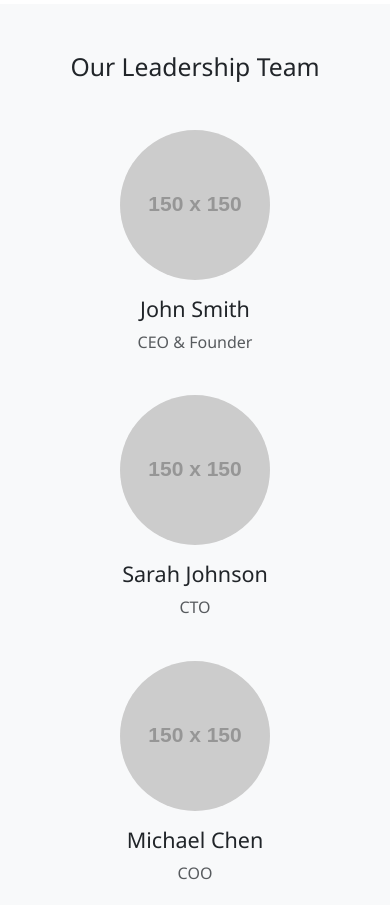
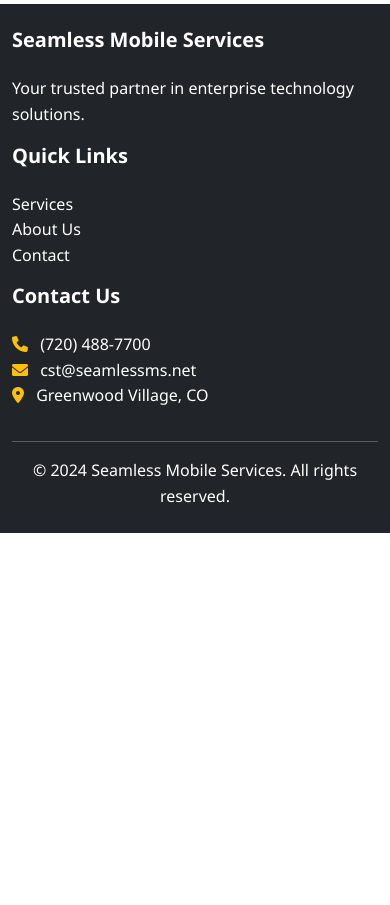
Before and after one commit to SeamlessMS/seamless-mobile, a website: page public/about.html in a window 390 px wide. Shown: the part 3200-4105 px from the top of the page. After the commit the page ends 3733 px from the top, so only its background shows below. Drawn offline with nearby package versions, Linux system fonts and the light colour scheme; placeholder pictures from the web are drawn by us.

Commit message:
Initial commit: Seamless Mobile Services

```diff
--- a/public/about.html
+++ b/public/about.html
@@ -158,36 +158,6 @@
         </div>
     </section>
 
-    <!-- Team Section -->
-    <section class="team-section py-5 bg-light">
-        <div class="container">
-            <h2 class="text-center mb-5">Our Leadership Team</h2>
-            <div class="row">
-                <div class="col-md-4 mb-4">
-                    <div class="team-card text-center">
-                        <img src="https://via.placeholder.com/150" alt="Team Member" class="rounded-circle mb-3">
-                        <h4>John Smith</h4>
-                        <p class="text-muted">CEO & Founder</p>
-                    </div>
-                </div>
-                <div class="col-md-4 mb-4">
-                    <div class="team-card text-center">
-                        <img src="https://via.placeholder.com/150" alt="Team Member" class="rounded-circle mb-3">
-                        <h4>Sarah Johnson</h4>
-                        <p class="text-muted">CTO</p>
-                    </div>
-                </div>
-                <div class="col-md-4 mb-4">
-                    <div class="team-card text-center">
-                        <img src="https://via.placeholder.com/150" alt="Team Member" class="rounded-circle mb-3">
-                        <h4>Michael Chen</h4>
-                        <p class="text-muted">COO</p>
-                    </div>
-                </div>
-            </div>
-        </div>
-    </section>
-
     <!-- Footer -->
     <footer class="bg-dark text-white py-4">
         <div class="container">
```
Also changed, not shown: 1 other file.
